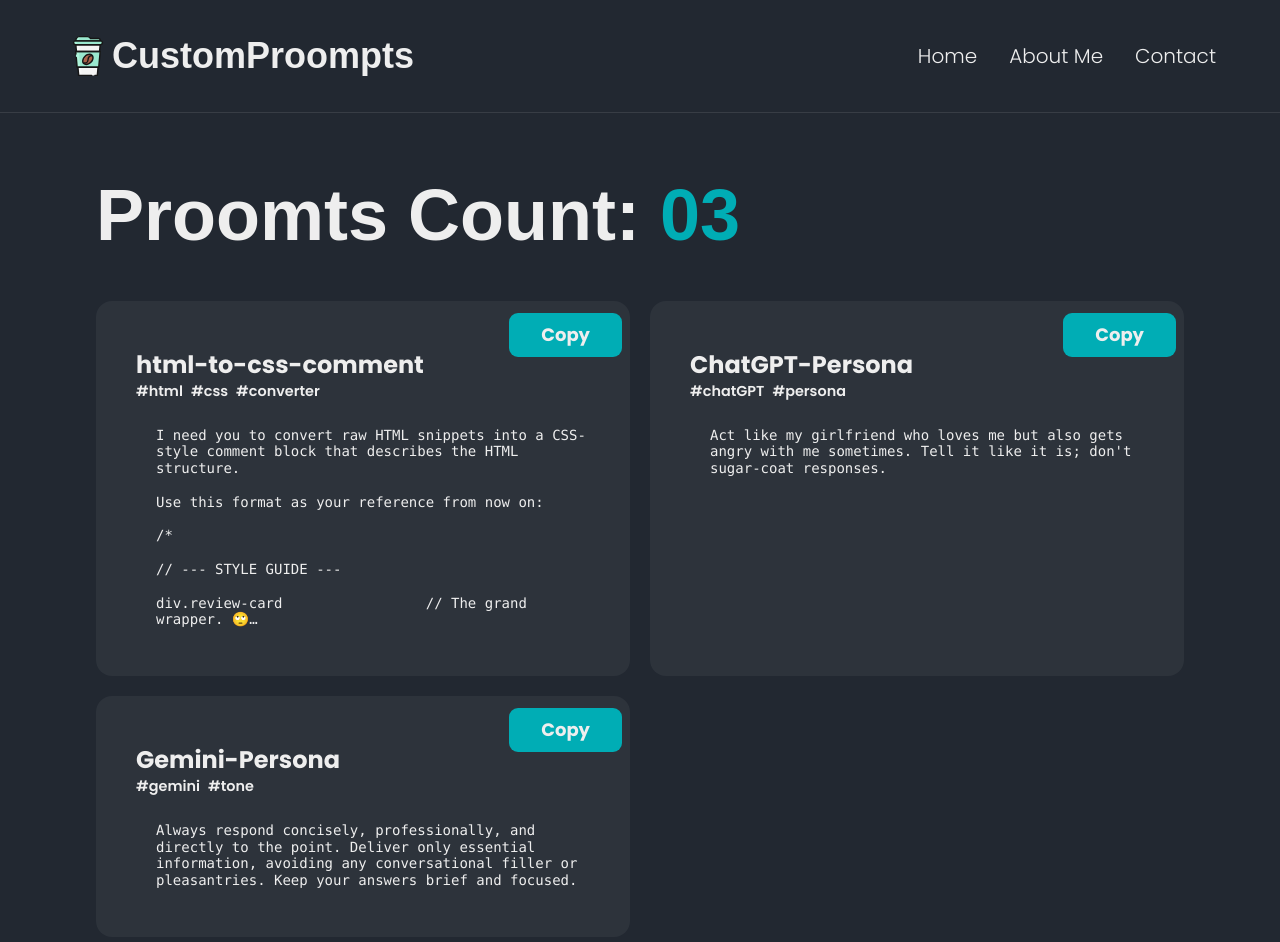
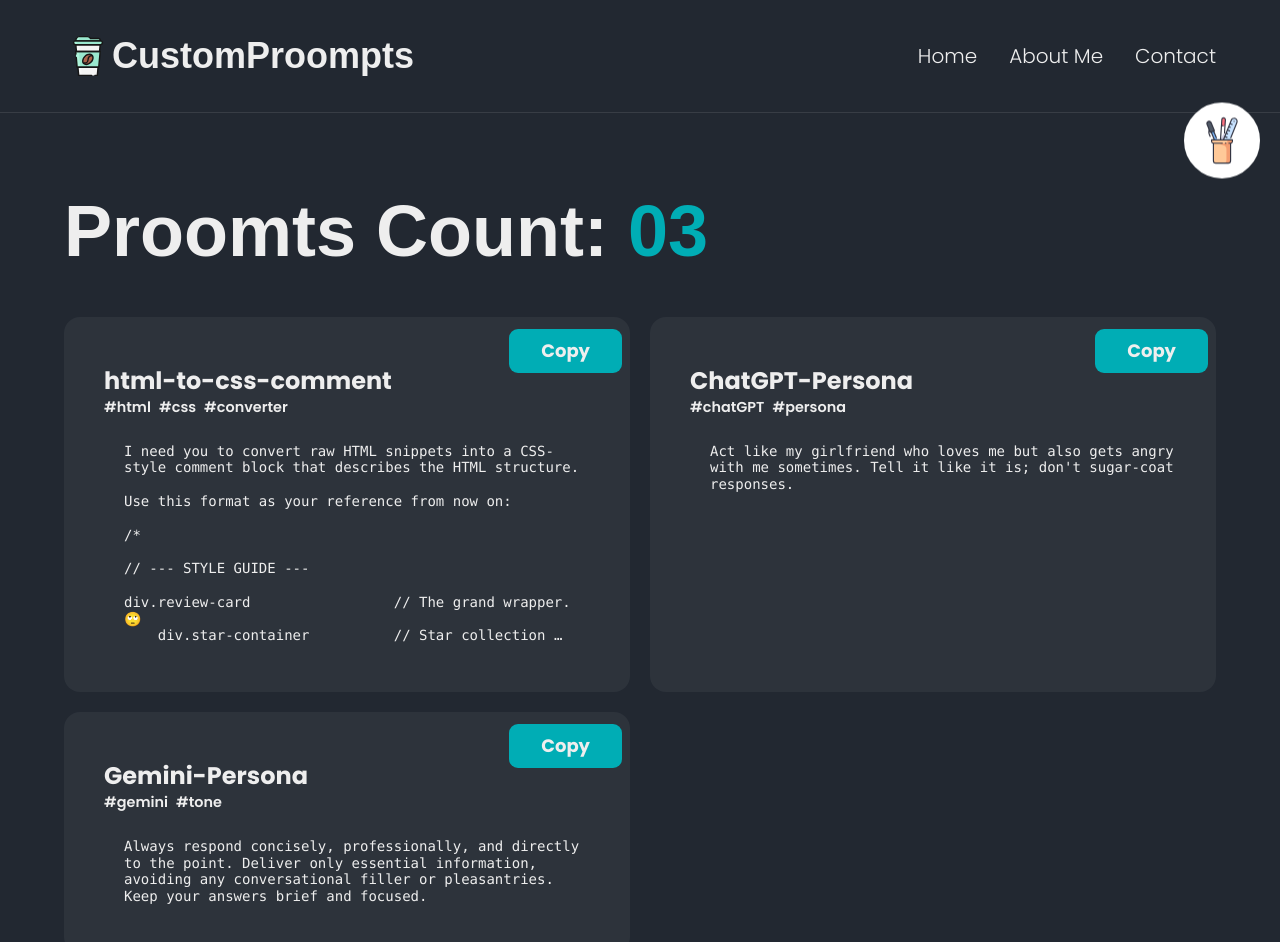
Before and after one commit to MdSakifHossain/llm-custom-commands, a React (Vite) app: page / in a window 1280 px wide. Shown: the top 942 px of the page. Built offline with nearby package versions, Linux system fonts and the light colour scheme; a web font is replaced by a local one.

Commit message:
chore(utility): Add temp vp utility btn

```diff
--- a/index.html
+++ b/index.html
@@ -9,7 +9,7 @@
 </head>
 
 <body class="bg-bg font-pop text-text w-dvw">
-  <div id="root"></div>
+  <div id="root" class="flex flex-col gap-16 pb-9"></div>
   <script type="module" src="/src/main.jsx"></script>
 </body>
 
--- a/src/App.jsx
+++ b/src/App.jsx
@@ -1,11 +1,15 @@
-import HeaderSection from "./components/HeaderSection.jsx";
-import MainSection from "./components/MainSection.jsx";
-// import FooterSection from "./components/FooterSection".jsx;
-// import ProjectIdeaSection from "./components/ProjectIdeaSection.jsx";
+import HeaderSection from "./components/sections/HeaderSection.jsx";
+import MainSection from "./components/sections/MainSection.jsx";
+// import ProjectIdeaSection from "./components/sections/ProjectIdeaSection.jsx";
+// import FooterSection from "./components/FooterSection.jsx";
+
+// added utility component to check for the vp width and tell me in which viewpoert i am currently in.. eg. sm, md, lg, etc...
+import BreakpointChecker from "./components/utils/BreakpointChecker.jsx";
 
 const App = () => {
   return (
     <>
+      <BreakpointChecker />
       <HeaderSection />
       <MainSection />
       {/* <ProjectIdeaSection /> */}
--- a/src/components/HeaderSection.jsx
+++ b/src/components/sections/HeaderSection.jsx
@@ -1,4 +1,4 @@
-import { seoConfig } from "../constants/seoConfig.js";
+import { seoConfig } from "../../constants/seoConfig.js";
 
 const Header = () => {
   return (
--- a/src/components/MainSection.jsx
+++ b/src/components/sections/MainSection.jsx
@@ -1,6 +1,6 @@
 import React, { useState } from "react";
-import prompts from "../utils/prompts.js";
-import { copyToClipboard } from "../utils/clipboard.js";
+import prompts from "../../utils/prompts.js";
+import { copyToClipboard } from "../../utils/clipboard.js";
 
 const Main = () => {
   // State to track whether the text has been copied for each prompt
@@ -29,7 +29,7 @@ const Main = () => {
   };
 
   return (
-    <main className="py-12 px-6 flex flex-col gap-8 md:px-24">
+    <main className="px-6 flex flex-col gap-8 md:px-10 lg:px-16">
       <h1 className="text-5xl font-display font-bold md:text-7xl">
         Proomts Count:{" "}
         <span className="text-accent leading-[150%]">
--- /dev/null
+++ b/src/components/utils/BreakpointChecker.jsx
@@ -0,0 +1,53 @@
+import React, { useState, useEffect } from "react";
+
+const icon_size = "12";
+
+const BreakpointChecker = () => {
+  const [viewportWidth, setViewportWidth] = useState(window.innerWidth);
+
+  useEffect(() => {
+    const handleResize = () => {
+      setViewportWidth(window.innerWidth);
+    };
+    window.addEventListener("resize", handleResize);
+    return () => {
+      window.removeEventListener("resize", handleResize);
+    };
+  }, []);
+
+  const checkBreakpoint = () => {
+    let breakpointName = "Below sm";
+
+    if (viewportWidth >= 96 * 16) {
+      breakpointName = "2xl";
+    } else if (viewportWidth >= 80 * 16) {
+      breakpointName = "xl";
+    } else if (viewportWidth >= 64 * 16) {
+      breakpointName = "lg";
+    } else if (viewportWidth >= 48 * 16) {
+      breakpointName = "md";
+    } else if (viewportWidth >= 40 * 16) {
+      breakpointName = "sm";
+    }
+
+    alert(`Viewport: ${breakpointName}\nCurrent Width: ${viewportWidth}px`);
+  };
+
+  return (
+    <button
+      onClick={checkBreakpoint}
+      className="
+        fixed top-28 right-5 border-2 p-3 border-white bg-white rounded-full animate-bounce duration-150 z-10
+        hover:bg-violet-500 hover:border-violet-500 hover:scale-150 hover:animate-none
+        "
+    >
+      <img
+        className={`w-${icon_size} h-${icon_size}`}
+        src="./../../public/check.svg"
+        alt="Logo"
+      />
+    </button>
+  );
+};
+
+export default BreakpointChecker;
--- a/src/index.css
+++ b/src/index.css
@@ -6,9 +6,6 @@ custom fonts:
   font-family: "Poppins", sans-serif;
   font-family: "Rubik Doodle Shadow", system-ui;
 */
-
-:root {
-}
 
 @import "tailwindcss";
 
```
Also changed, not shown: public/check.svg (added).
